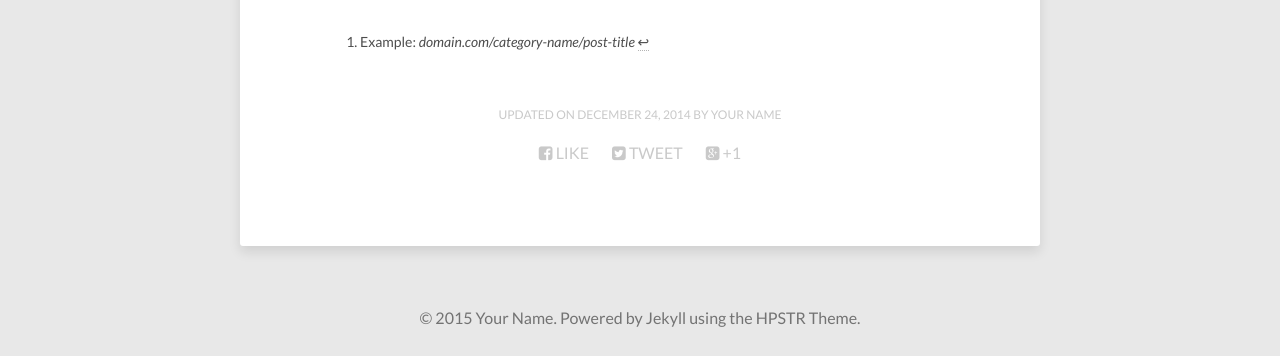
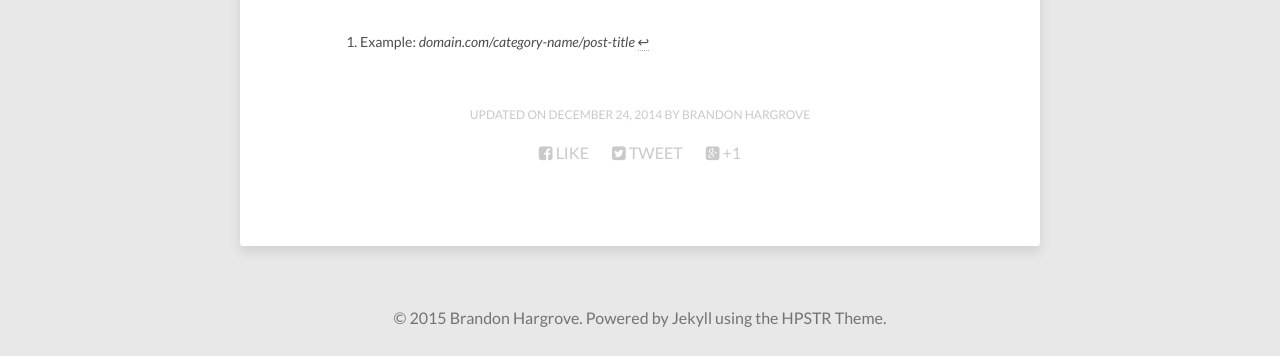
Before and after one commit to hargrove85/hargrove85.github.io, a Jekyll site: the page built from about/index.md, in a window 1280 px wide. Shown: the part 1341-1697 px from the top of the page. Built offline with Jekyll 4.4.1, drawn with Linux system fonts in a browser that asks for light colours; nearby versions of some CDN libraries; some of the changed lines change nothing that is shown.

Commit message:
config change

```diff
--- a/_config.yml
+++ b/_config.yml
@@ -9,9 +9,9 @@
 
 # Owner/author information
 owner:
-  name:           Your Name
+  name:           Brandon Hargrove
   avatar:         avatar.jpg
-  bio:            "Your bio goes here. It shouldn't be super long but a good two sentences or two should suffice."
+  bio:            "Cool as the other side of the pillow"
   email:          you@email.com
   # Social networking links used in footer. Update and remove as you like.
   twitter:
```
